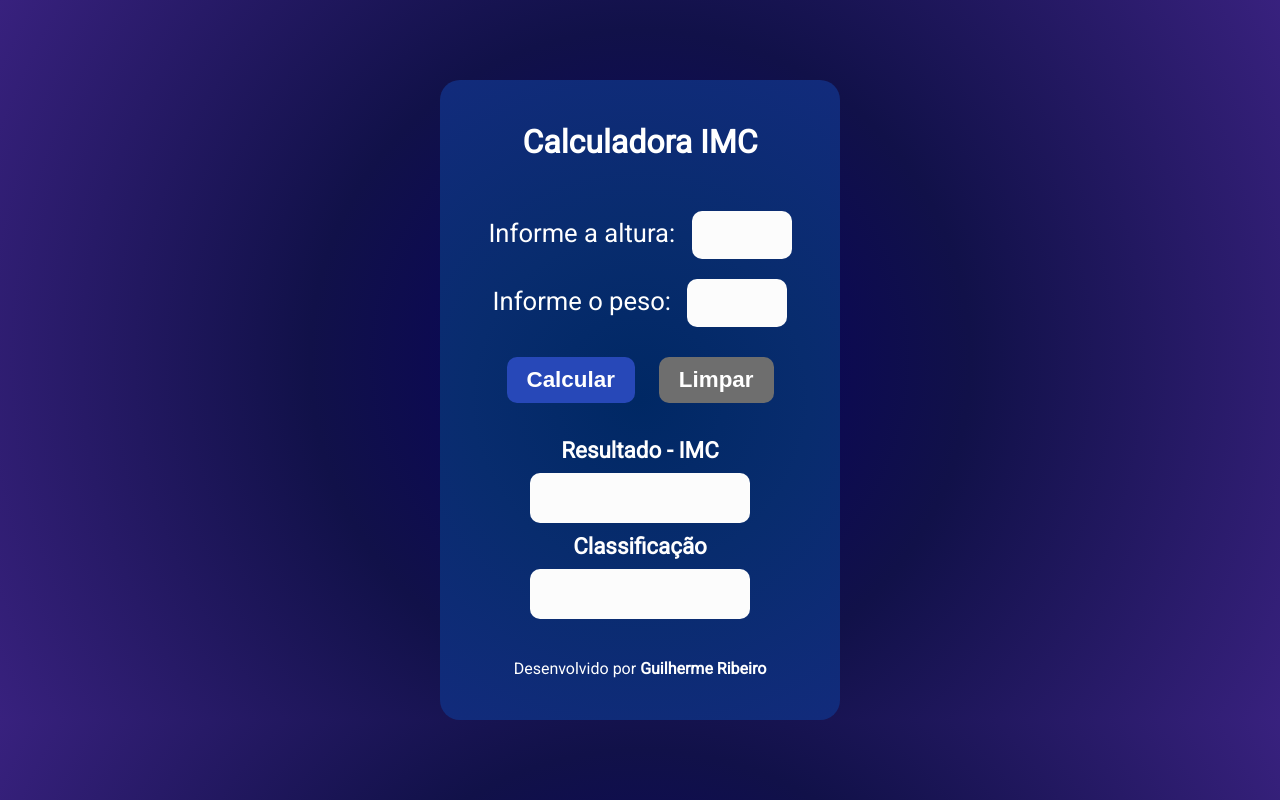
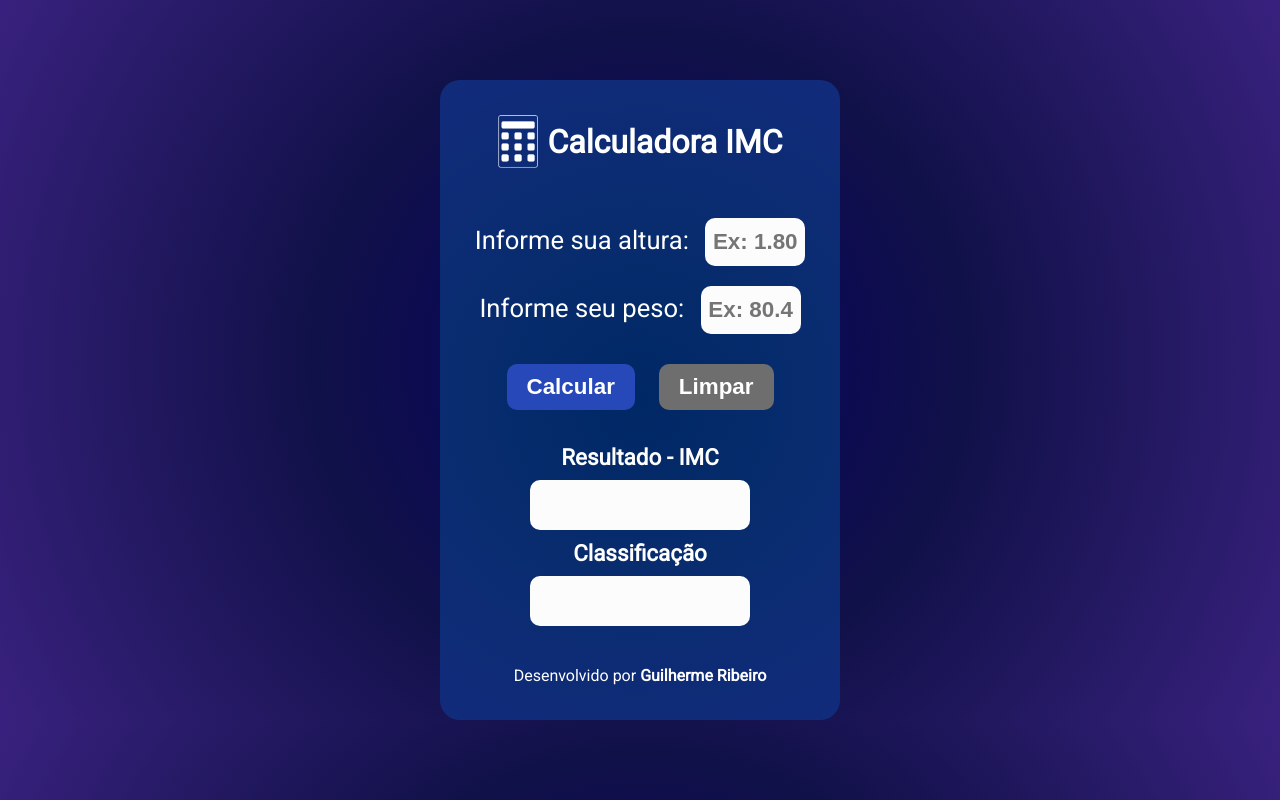
Before and after one commit to guilhermeribeir0/Calculadora-IMC, a plain HTML site: page index.html in a window 1280 px wide. Drawn offline with Linux system fonts and the light colour scheme.

Commit message:
image added in title

```diff
--- a/css/style.css
+++ b/css/style.css
@@ -26,6 +26,13 @@ body {
 
 #title {
   margin-bottom: 40px;
+  display: flex;
+  align-items: center;
+}
+
+img {
+  width: 40px;
+  margin-right: 10px;
 }
 
 .form {
--- a/index.html
+++ b/index.html
@@ -6,7 +6,9 @@
     <meta http-equiv="X-UA-Compatible" content="IE=edge">
     <meta name="viewport" content="width=device-width, initial-scale=1.0">
     <link href="./css/style.css" rel="stylesheet">
-    <style> @import url('https://fonts.googleapis.com/css2?family=Roboto:wght@300;400&display=swap'); </style>
+    <style>
+        @import url('https://fonts.googleapis.com/css2?family=Roboto:wght@300;400&display=swap');
+    </style>
     <title>Calculadora de IMC</title>
 </head>
 
@@ -14,16 +16,17 @@
     <main>
         <div class="container">
             <div id="title">
+                <img src="assets/calculator.png">
                 <h1>Calculadora IMC</h1>
             </div>
             <div class="form">
                 <div class="inputs">
-                    <label>Informe a altura:</label>
-                    <input id="height">
+                    <label>Informe sua altura:</label>
+                    <input placeholder="Ex: 1.80" id="height">
                 </div>
                 <div class="inputs">
-                    <label>Informe o peso:</label>
-                    <input id="weight">
+                    <label>Informe seu peso:</label>
+                    <input placeholder="Ex: 80.4" id="weight">
                 </div>
                 <div class="btn">
                     <button id="calc" type="submit">Calcular</button>
@@ -42,8 +45,6 @@
             </footer>
         </div>
     </main>
-
-
 </body>
 
 <script src="./js/main.js"></script>
```
Also changed, not shown: assets/calculator.png (added).
